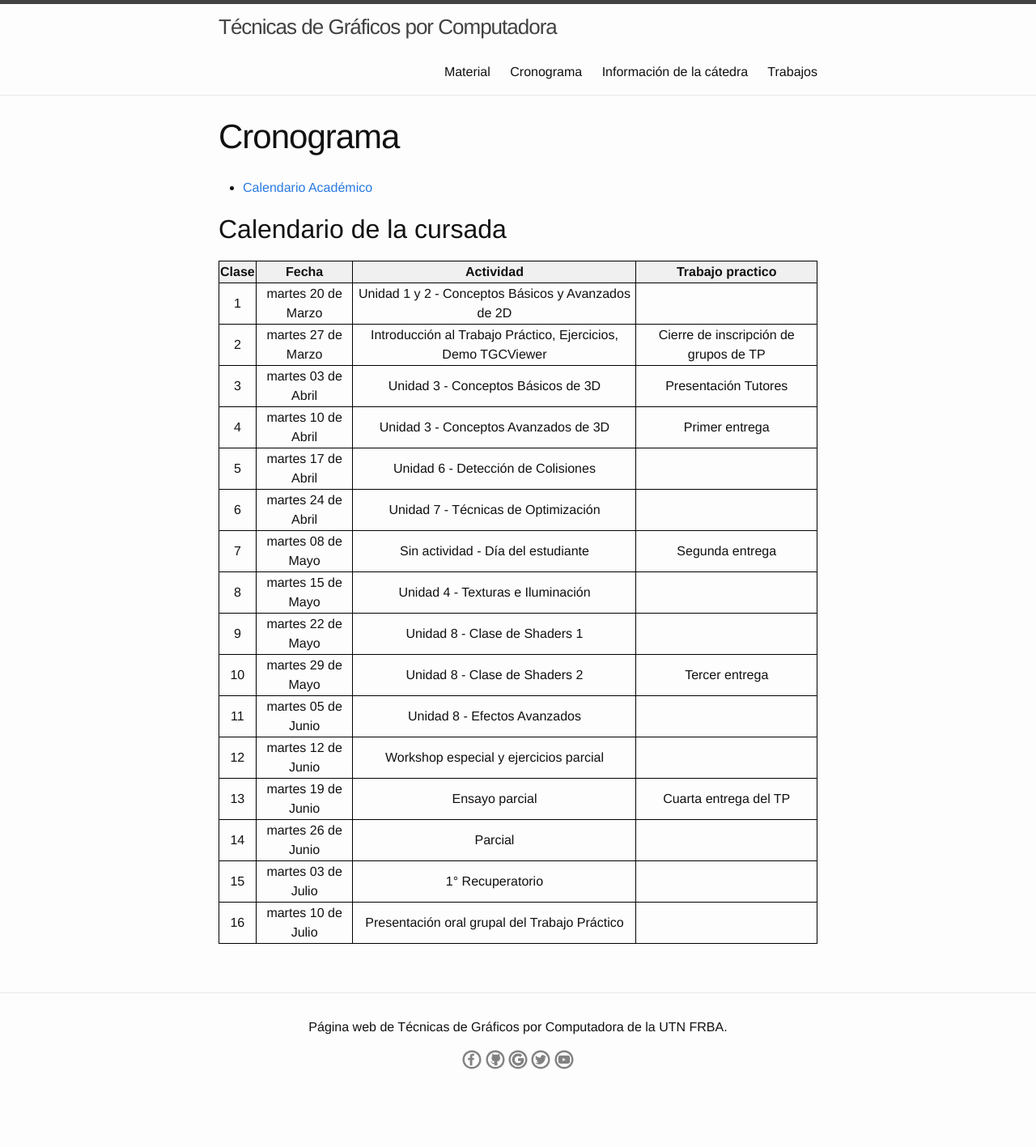
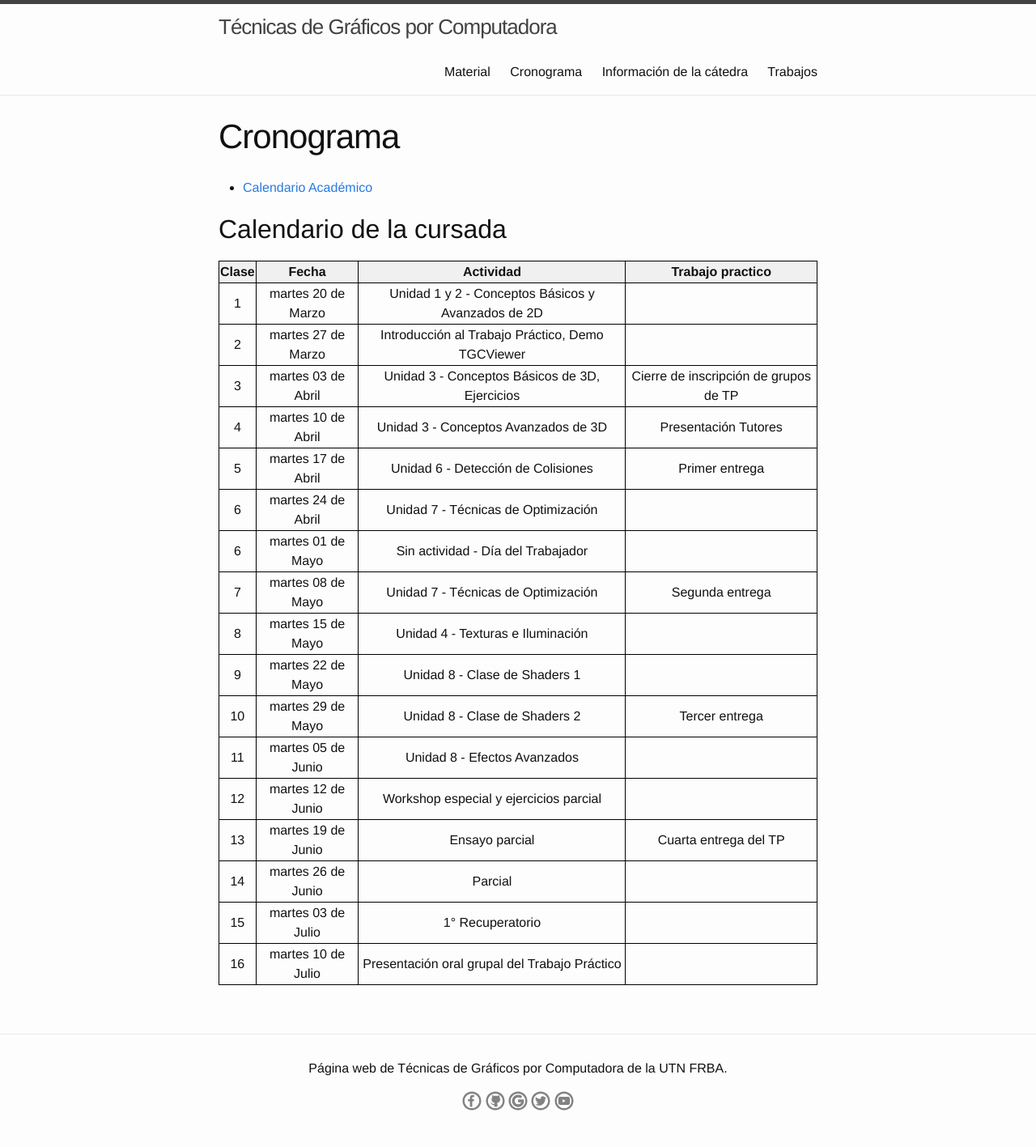
Before and after one commit to tgc-utn/tgc-utn.github.io, a Jekyll site: the page built from cronograma/index.md, in a window 1280 px wide. Shown: the whole page at 81% size. Built offline with Jekyll 4.4.1, drawn with Linux system fonts in a browser that asks for light colours; before the commit the page ends 1366 px from its top, so only the background shows below that.

Commit message:
Update Cronograma

```diff
--- a/cronograma/index.md
+++ b/cronograma/index.md
@@ -35,12 +35,13 @@ td{
 | Clase | Fecha               | Actividad    | Trabajo practico  |
 |:-----:|:-------------------:|:------------:|:-----------------:|
 |  1    | martes 20 de Marzo | Unidad 1 y 2 - Conceptos Básicos y Avanzados de 2D | |
-|  2    | martes 27 de Marzo | Introducción al Trabajo Práctico, Ejercicios, Demo TGCViewer | Cierre de inscripción de grupos de TP|
-|  3    | martes 03 de Abril | Unidad 3 - Conceptos Básicos de 3D | Presentación Tutores|
-|  4    | martes 10 de Abril | Unidad 3 - Conceptos Avanzados de 3D | Primer entrega|
-|  5    | martes 17 de Abril | Unidad 6 - Detección de Colisiones ||
+|  2    | martes 27 de Marzo | Introducción al Trabajo Práctico, Demo TGCViewer | |
+|  3    | martes 03 de Abril | Unidad 3 - Conceptos Básicos de 3D, Ejercicios | Cierre de inscripción de grupos de TP|
+|  4    | martes 10 de Abril | Unidad 3 - Conceptos Avanzados de 3D | Presentación Tutores|
+|  5    | martes 17 de Abril | Unidad 6 - Detección de Colisiones | Primer entrega|
 |  6    | martes 24 de Abril | Unidad 7 - Técnicas de Optimización ||
-|  7    | martes 08 de Mayo | Sin actividad - Día del estudiante | Segunda entrega|
+|  6    | martes 01 de Mayo | Sin actividad - Día del Trabajador ||
+|  7    | martes 08 de Mayo | Unidad 7 - Técnicas de Optimización | Segunda entrega|
 |  8    | martes 15 de Mayo | Unidad 4 - Texturas e Iluminación ||
 |  9    | martes 22 de Mayo  | Unidad 8 - Clase de Shaders 1 ||
 | 10    | martes 29 de Mayo  | Unidad 8 - Clase de Shaders 2 | Tercer entrega|
```
